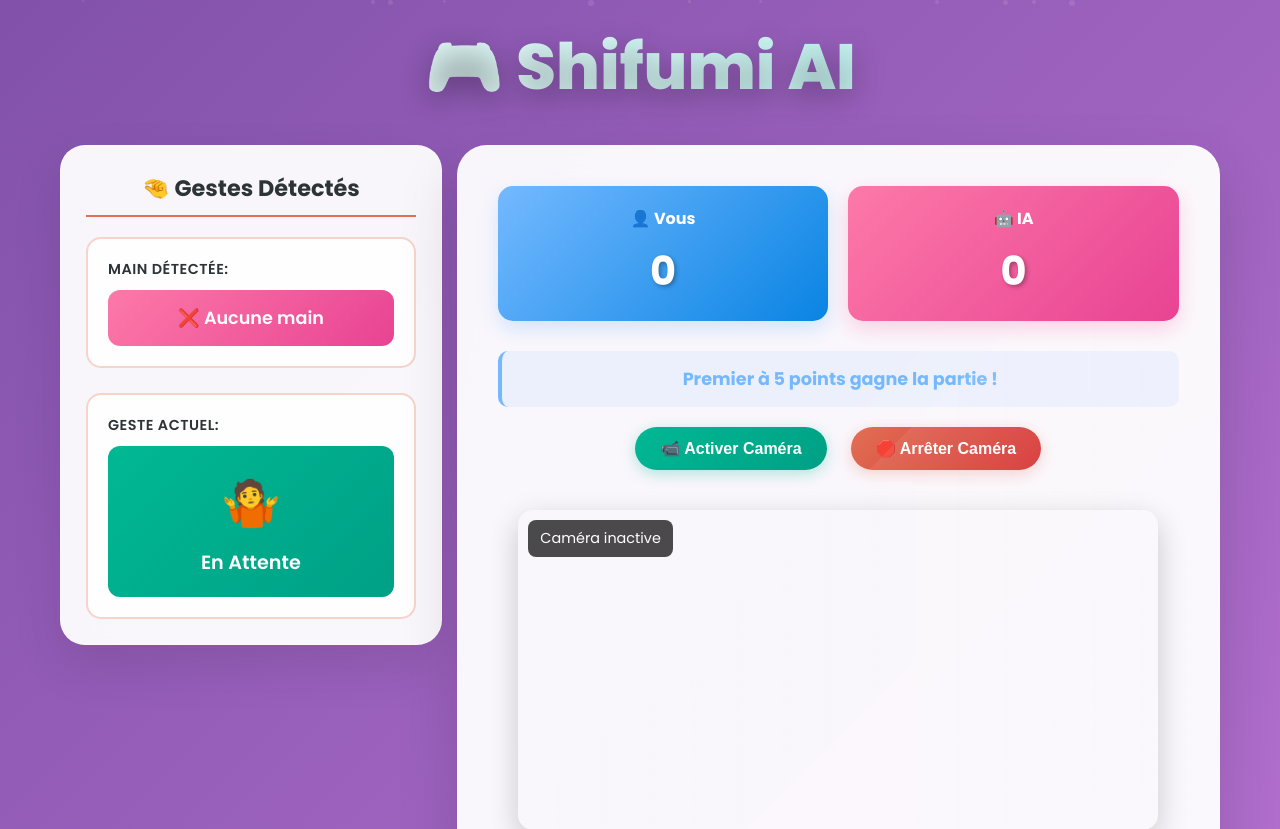
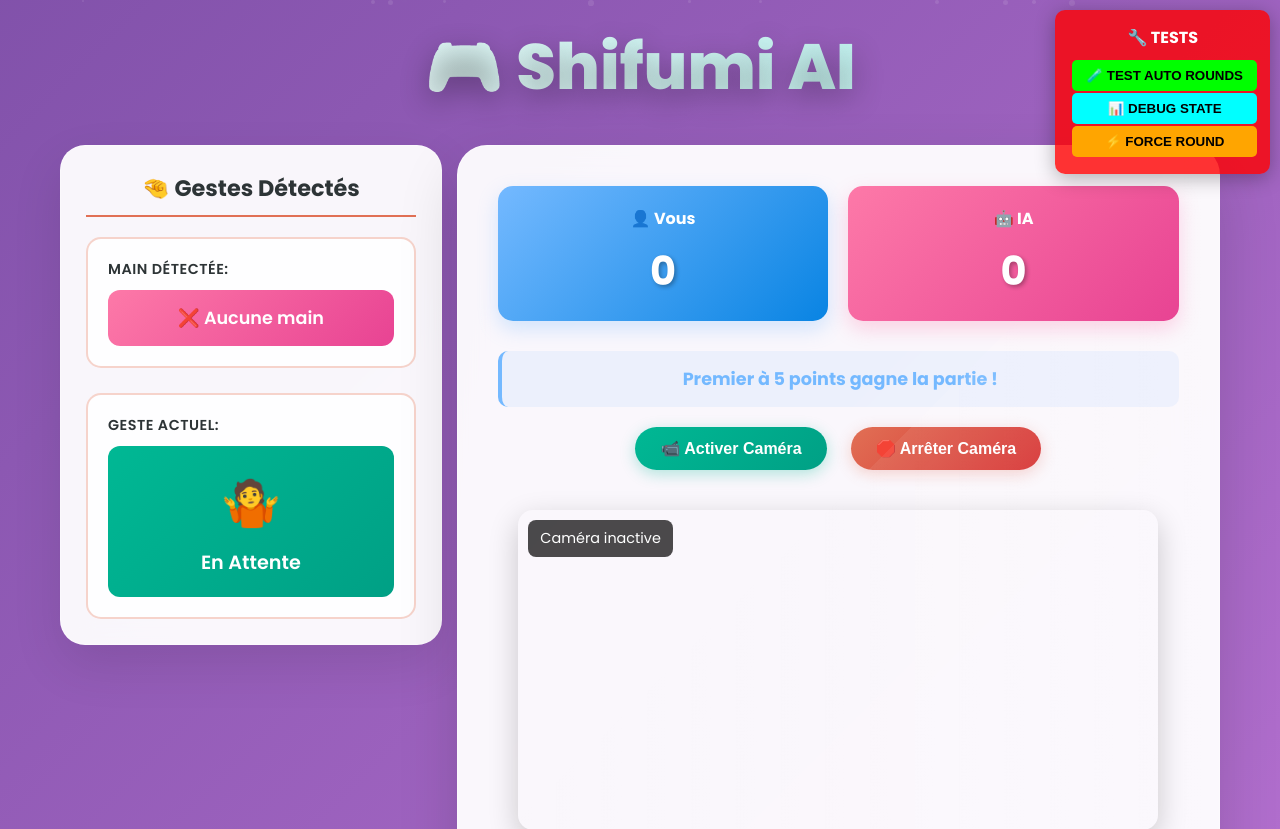
Before and after one commit to Roxiina/Shifumi_AI, a Flask app: page / in a window 1280 px wide. Shown: the top 829 px of the page. Run offline with Flask 3, Linux system fonts and the light colour scheme; data that the repository does not hold is empty; some libraries are stand-ins or nearby versions.

Commit message:
add index

```diff
--- a/templates/index.html
+++ b/templates/index.html
@@ -12,6 +12,23 @@
 </head>
 <body>
     <div class="container">
+        <!-- Boutons de test pour diagnostic -->
+        <div style="position: fixed; top: 10px; right: 10px; z-index: 9999; background: rgba(255,0,0,0.8); padding: 15px; border-radius: 10px; box-shadow: 0 4px 20px rgba(0,0,0,0.3);">
+            <div style="color: white; font-weight: bold; margin-bottom: 10px; text-align: center;">🔧 TESTS</div>
+            <button onclick="testAutoRounds()"
+                    style="background: lime; color: black; border: none; padding: 8px 12px; cursor: pointer; font-weight: bold; margin: 2px; border-radius: 5px; display: block; width: 100%;">
+                🧪 TEST AUTO ROUNDS
+            </button>
+            <button onclick="debugGameState()"
+                    style="background: cyan; color: black; border: none; padding: 8px 12px; cursor: pointer; font-weight: bold; margin: 2px; border-radius: 5px; display: block; width: 100%;">
+                📊 DEBUG STATE
+            </button>
+            <button onclick="forceNextRound()"
+                    style="background: orange; color: black; border: none; padding: 8px 12px; cursor: pointer; font-weight: bold; margin: 2px; border-radius: 5px; display: block; width: 100%;">
+                ⚡ FORCE ROUND
+            </button>
+        </div>
+
         <div class="header">
             <h1 class="title">🎮 Shifumi AI</h1>
         </div>
```
